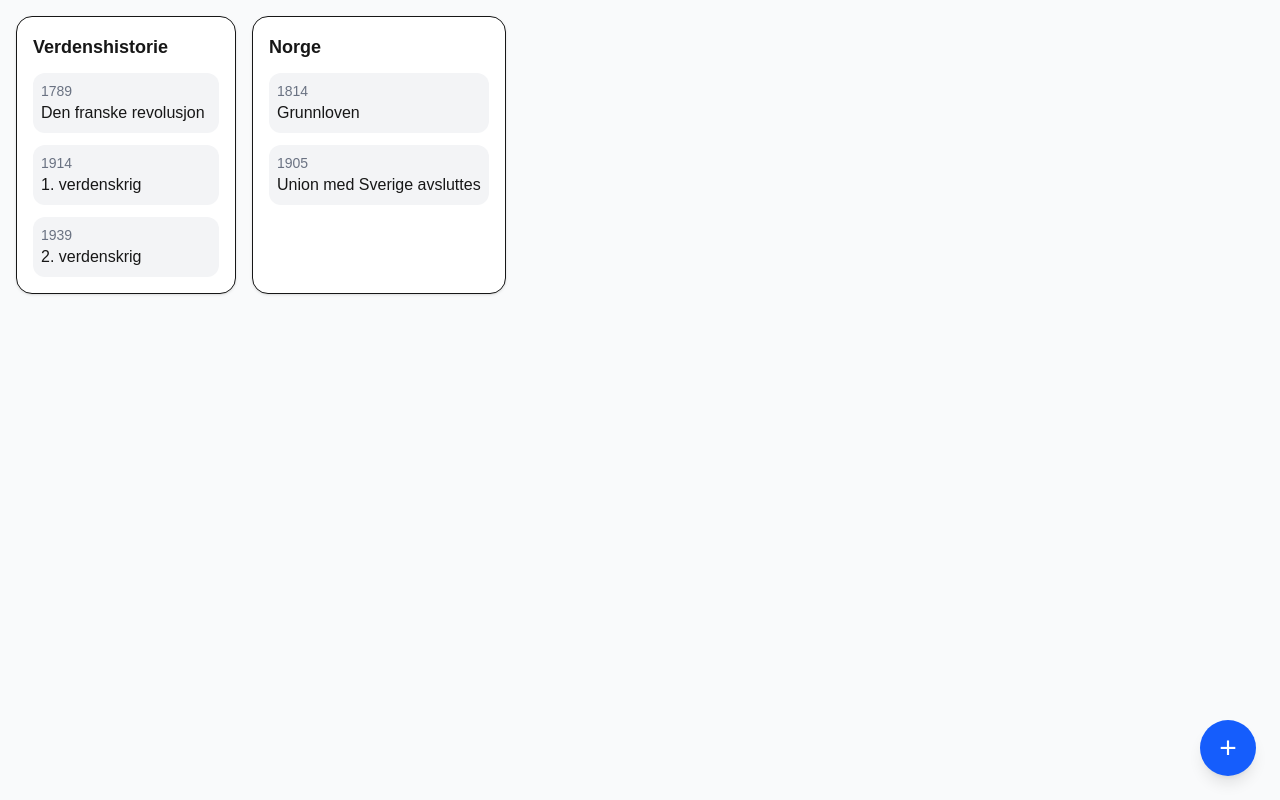
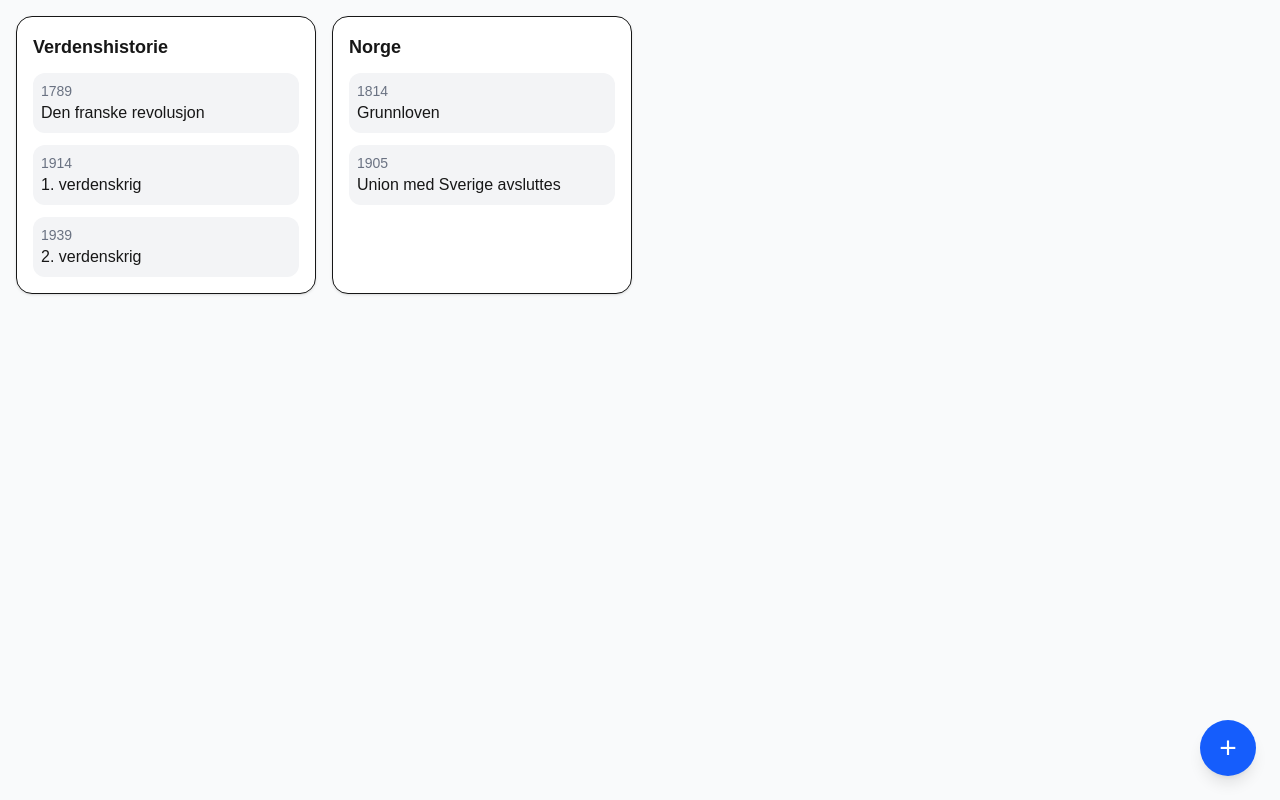
Before and after one commit to smogaard/history-timeline-app, a Next.js app: page / in a window 1280 px wide. Built offline with nearby package versions, Linux system fonts and the light colour scheme.

Commit message:
Laget variabel bredde på tidslinjene

```diff
--- a/src/components/TimelineColumn.tsx
+++ b/src/components/TimelineColumn.tsx
@@ -1,8 +1,22 @@
 import { Timeline } from "../types";
 
-export default function TimelineColumn({ timeline }: { timeline: Timeline }) {
+
+export default function TimelineColumn({
+  timeline,
+  total,
+}: {
+  timeline: Timeline;
+  total: number;
+}) {
+ // ✅ BREDDELOGIKK
+ const getWidth = () => {
+    if (total <= 2) return "w-[300px]";
+    if (total <= 4) return "w-[240px]";
+    return "w-[180px]";
+  };
+
   return (
-    <div className="min-w-[220px] bg-white rounded-2xl shadow p-4 border">
+    <div className={`${getWidth()} bg-white rounded-2xl shadow p-4 border`}>
       <h2 className="font-bold text-lg mb-3">{timeline.title}</h2>
 
       <div className="flex flex-col gap-3">
--- a/src/components/TimelineContainer.tsx
+++ b/src/components/TimelineContainer.tsx
@@ -38,10 +38,16 @@ export default function TimelineContainer() {
 
   return (
     <main className="min-h-screen bg-gray-50 p-4 overflow-x-auto">
-      <div className="flex gap-4">
+      <div className="flex gap-4 w-full">
+
         {timelines.map((tl) => (
-          <TimelineColumn key={tl.id} timeline={tl} />
+          <TimelineColumn
+            key={tl.id}
+            timeline={tl}
+            total={timelines.length}
+          />
         ))}
+
       </div>
 
       {/* + knapp */}
```
